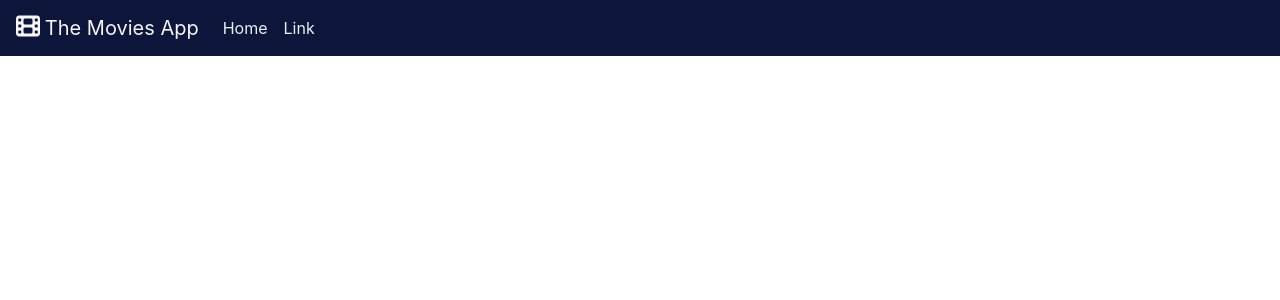
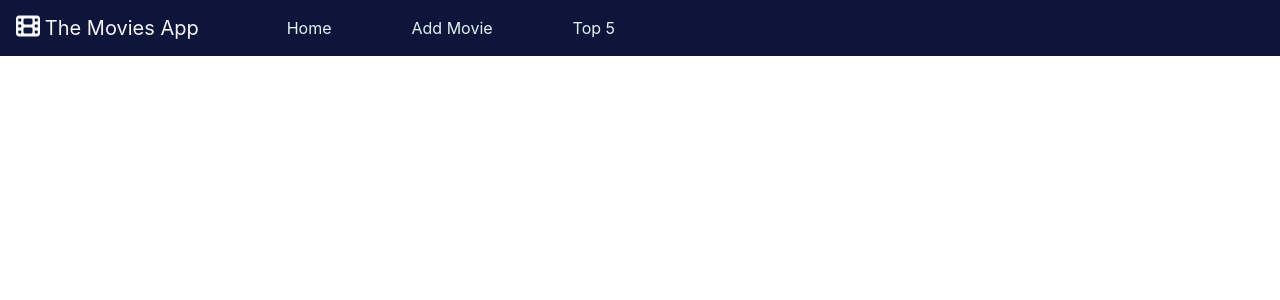
Before and after one commit to ingcarlostello/the-movies-app, a React (Create React App) app: page / in a window 1280 px wide. Shown: the top 300 px of the page. Built offline with nearby package versions, Linux system fonts and the light colour scheme.

Commit message:
last retouchs to Navbar component finished

```diff
--- a/src/components/Navbar.jsx
+++ b/src/components/Navbar.jsx
@@ -20,10 +20,13 @@ const Navbar = () => {
                 <div className="collapse navbar-collapse" id="navbarSupportedContent">
                     <ul className="navbar-nav mr-auto">
                         <li className="nav-item active">
-                            <a className="nav-link" href="true">Home <span className="sr-only">(current)</span></a>
+                            <a className="nav-link" href="true">Home<span className="sr-only">(current)</span></a>
                         </li>
                         <li className="nav-item">
-                            <a className="nav-link" href="true">Link</a>
+                            <a className="nav-link" href="true">Add Movie</a>
+                        </li>
+                        <li className="nav-item active">
+                            <a className="nav-link" href="true">Top 5<span className="sr-only">(current)</span></a>
                         </li>
                     </ul>
                 </div>
--- a/src/scss/Navbar.scss
+++ b/src/scss/Navbar.scss
@@ -1,6 +1,7 @@
 nav {
     background: #0e153a;
     .logo-wrapper {
+        padding-right: 4rem;
         .fas.fa-film {
             color: whitesmoke;
             font-size: 1.5rem;
@@ -15,7 +16,6 @@ nav {
         .navbar-toggler-icon {
             display: flex;
             align-items: center;
-
             .fas.fa-bars {
                 color: #e2f3f5;
                 font-size: 1.5rem;
@@ -24,7 +24,17 @@ nav {
             }
         }
     }
-    .nav-link {
-        color: #e2f3f5;
+
+    ul {
+        .nav-link {
+            margin-right: 4rem;
+            color: #e2f3f5;
+            &:hover{
+                background: #3d5af1;
+                transition: .2s;
+                color:#e2f3f5;
+                border-radius: 0.2rem;
+            }
+        }
     }
 }
```
Also changed, not shown: src/components/AddMovie.jsx (added, +11 -0 lines), src/components/Home.jsx (added, +11 -0 lines), src/components/TopFive.jsx (added, +12 -0 lines).
